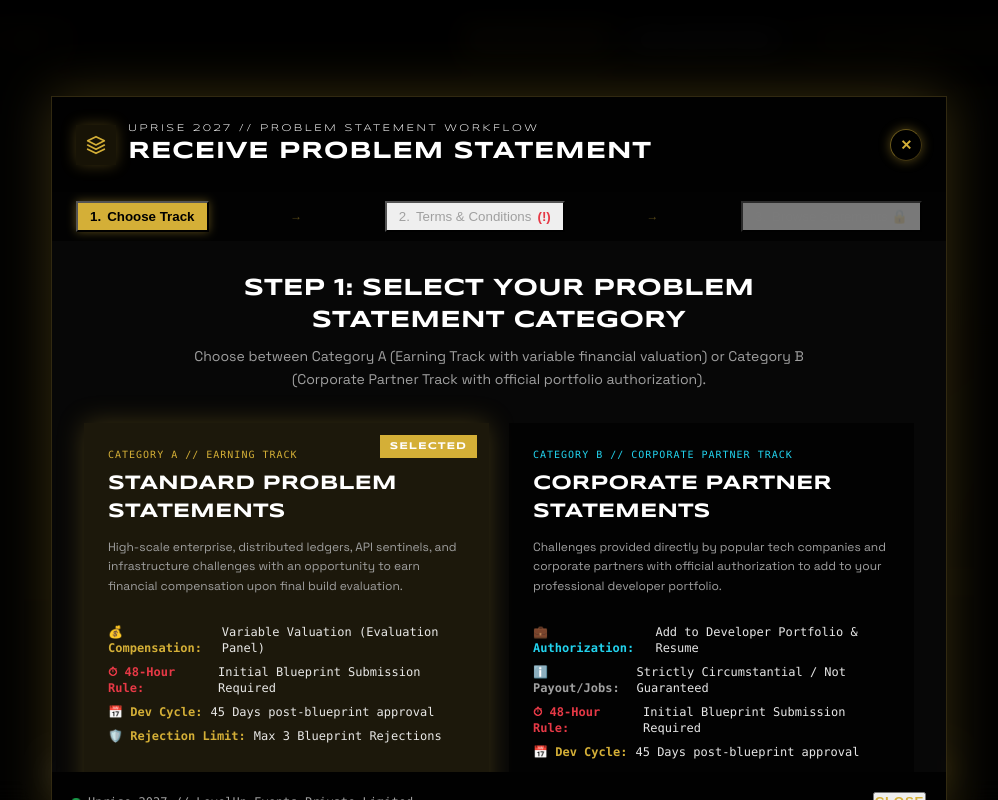
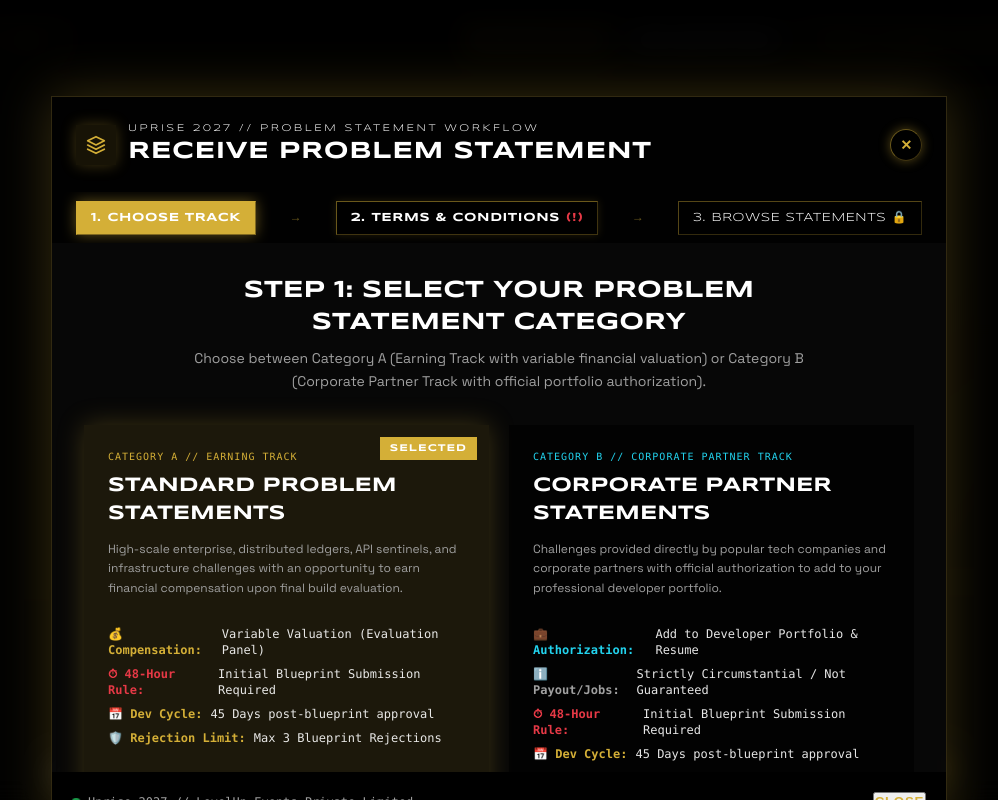
Before and after one commit to NishantLohar/levelup-website-, a React (Create React App) app: page /pre-hackathon in a window 1280 px wide. Both pictures are taken after a click on the button "REGISTER TO RECEIVE THE PROBLEM". Shown: the part 657-1457 px from the top of the page, without its empty margins (141-1139 px from the left). Built offline with nearby package versions, Linux system fonts and the light colour scheme.

Commit message:
Match Stepper Button 2 and Button 3 CSS with Choose Track button style

```diff
--- a/src/pages/uprise_components/ProblemStatementRegistrationModal.js
+++ b/src/pages/uprise_components/ProblemStatementRegistrationModal.js
@@ -490,33 +490,47 @@ const ProblemStatementRegistrationModal = ({
 
                 {/* Flow Stepper Navigation (Only shown if no active claim) */}
                 {!activeClaim && (
-                    <div className="bg-black/60 border-b border-white/10 px-4 sm:px-6 py-3 flex items-center justify-between text-[11px] sm:text-xs font-heading tracking-wider uppercase overflow-x-auto gap-2">
+                    <div className="bg-black/80 border-b border-gold/30 px-4 sm:px-6 py-3 flex items-center justify-between text-[11px] sm:text-xs font-heading tracking-wider uppercase overflow-x-auto gap-2">
                         <button
                             type="button"
                             onClick={() => setCurrentStep('track')}
-                            className={`flex items-center gap-1.5 px-3 py-1.5 transition-colors cursor-pointer sharp ${currentStep === 'track' ? 'bg-gold text-pitchblack font-bold shadow-[0_0_10px_rgba(212,175,55,0.4)]' : 'text-lightgrey hover:text-gold'}`}
+                            className={`flex items-center gap-1.5 px-3.5 py-2 transition-all cursor-pointer sharp font-heading text-xs uppercase tracking-wider ${
+                                currentStep === 'track'
+                                    ? 'bg-gold text-pitchblack font-black border border-gold shadow-[0_0_14px_rgba(212,175,55,0.45)]'
+                                    : 'bg-pitchblack border border-gold/50 text-gold hover:bg-gold hover:text-pitchblack font-bold shadow-[0_0_8px_rgba(212,175,55,0.15)]'
+                            }`}
                         >
                             <span>1.</span> Choose Track
                         </button>
-                        <span className="text-gold/40">→</span>
+                        <span className="text-gold/50 font-bold">→</span>
                         <button
                             type="button"
                             onClick={() => setCurrentStep('terms')}
-                            className={`flex items-center gap-1.5 px-3 py-1.5 transition-colors cursor-pointer sharp ${currentStep === 'terms' ? 'bg-gold text-pitchblack font-bold shadow-[0_0_10px_rgba(212,175,55,0.4)]' : 'text-lightgrey hover:text-gold'}`}
+                            className={`flex items-center gap-1.5 px-3.5 py-2 transition-all cursor-pointer sharp font-heading text-xs uppercase tracking-wider ${
+                                currentStep === 'terms'
+                                    ? 'bg-gold text-pitchblack font-black border border-gold shadow-[0_0_14px_rgba(212,175,55,0.45)]'
+                                    : 'bg-pitchblack border border-gold/50 text-gold hover:bg-gold hover:text-pitchblack font-bold shadow-[0_0_8px_rgba(212,175,55,0.15)]'
+                            }`}
                         >
-                            <span>2.</span> Terms & Conditions {!allTermsAccepted && <span className="text-[#E63946] font-bold">(!)</span>}
+                            <span>2.</span> Terms & Conditions {!allTermsAccepted && <span className={`${currentStep === 'terms' ? 'text-red-700' : 'text-[#E63946]'} font-bold`}>(!)</span>}
                         </button>
-                        <span className="text-gold/40">→</span>
+                        <span className="text-gold/50 font-bold">→</span>
                         <button
                             type="button"
                             onClick={() => {
                                 if (allTermsAccepted) setCurrentStep('list');
                                 else alert('Access Denied: You must review and tick all Terms & Conditions checkboxes in Step 2 before viewing problem statements.');
                             }}
-                            className={`flex items-center gap-1.5 px-3 py-1.5 transition-colors cursor-pointer sharp ${currentStep === 'list' ? 'bg-gold text-pitchblack font-bold shadow-[0_0_10px_rgba(212,175,55,0.4)]' : allTermsAccepted ? 'text-lightgrey hover:text-gold' : 'text-white/20 cursor-not-allowed opacity-50'}`}
-                            title={!allTermsAccepted ? 'Locked: Accept Terms & Conditions first' : ''}
+                            className={`flex items-center gap-1.5 px-3.5 py-2 transition-all cursor-pointer sharp font-heading text-xs uppercase tracking-wider ${
+                                currentStep === 'list'
+                                    ? 'bg-gold text-pitchblack font-black border border-gold shadow-[0_0_14px_rgba(212,175,55,0.45)]'
+                                    : allTermsAccepted
+                                    ? 'bg-pitchblack border border-gold/50 text-gold hover:bg-gold hover:text-pitchblack font-bold shadow-[0_0_8px_rgba(212,175,55,0.15)]'
+                                    : 'bg-pitchblack/90 border border-gold/40 text-gold/60 hover:bg-gold/15 hover:text-gold hover:border-gold'
+                            }`}
+                            title={!allTermsAccepted ? 'Click to view (requires accepting terms in Step 2)' : ''}
                         >
-                            <span>3.</span> Browse Statements {!allTermsAccepted && '🔒'}
+                            <span>3.</span> Browse Statements {!allTermsAccepted ? '🔒' : ''}
                         </button>
                     </div>
                 )}
@@ -633,7 +647,7 @@ const ProblemStatementRegistrationModal = ({
                                             setSelectedTrack('corporate');
                                             setCurrentStep('terms');
                                         }}
-                                        className="w-full mt-6 py-3 bg-cyan-400 text-pitchblack font-heading font-bold text-xs uppercase tracking-widest hover:bg-white transition-colors sharp text-center"
+                                        className="w-full mt-6 py-3 bg-gold text-pitchblack font-heading font-bold text-xs uppercase tracking-widest hover:bg-white transition-colors sharp text-center"
                                     >
                                         SELECT CATEGORY B &rarr;
                                     </button>
```
